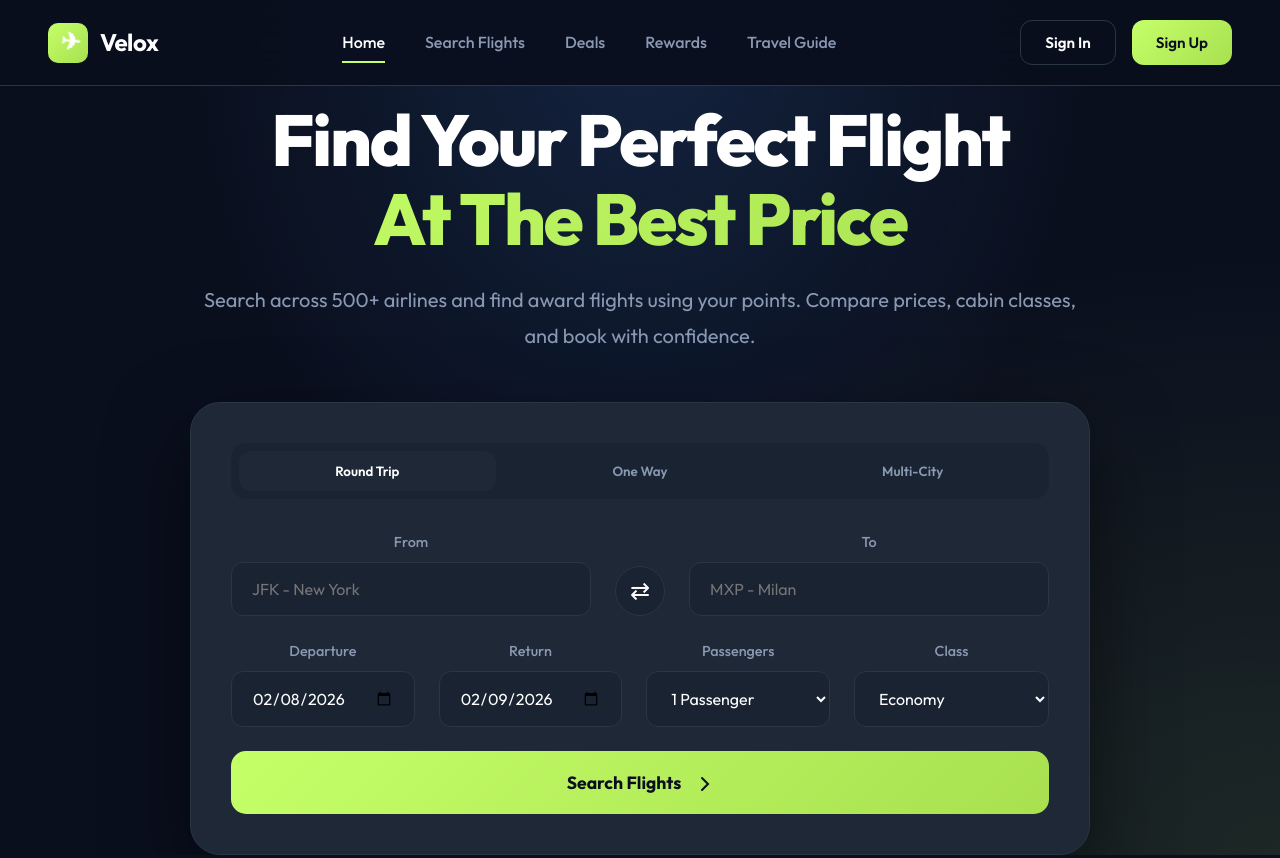
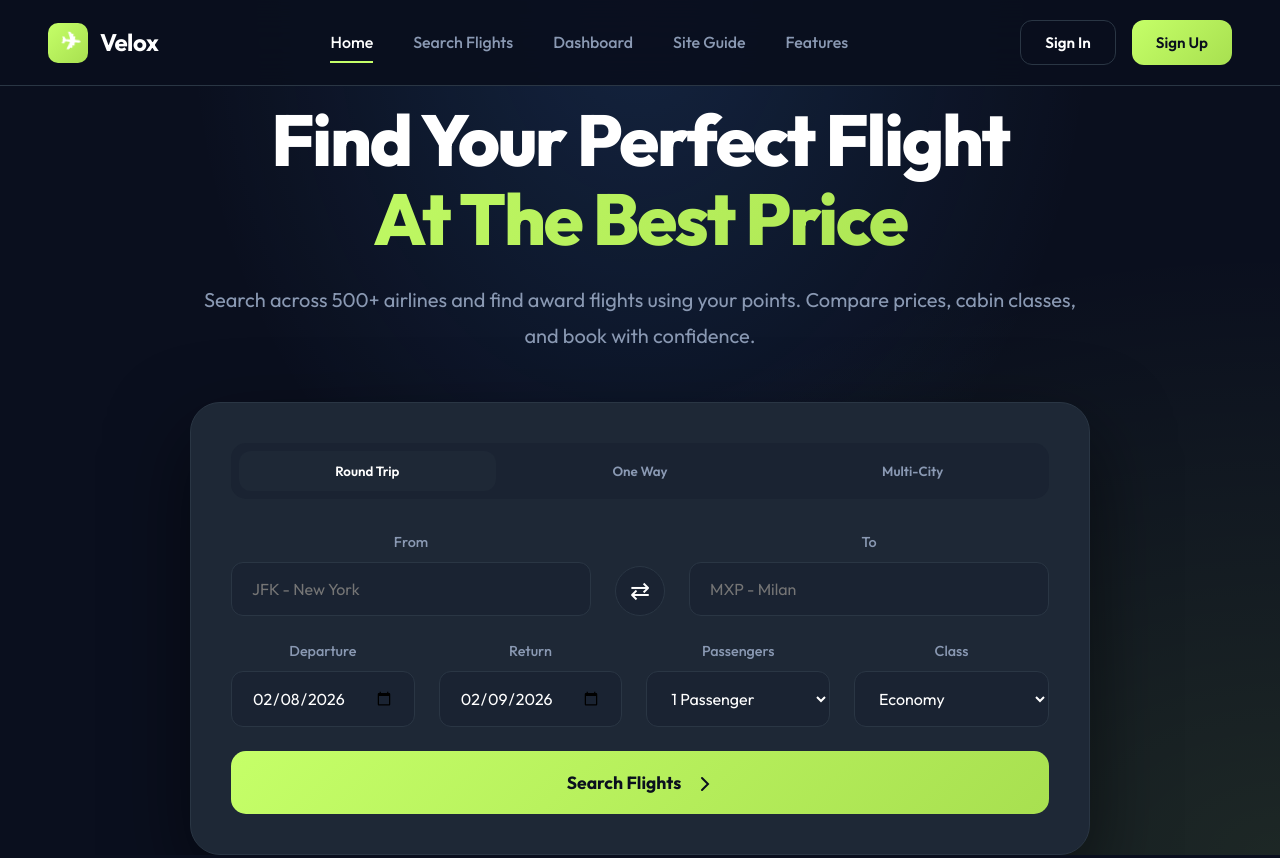
Before and after one commit to nischalravi/AwardFlight, a plain HTML site: page index.html in a window 1280 px wide. Shown: the top 858 px of the page. Drawn offline with Linux system fonts and the light colour scheme.

Commit message:
Update navigation links in index.html

```diff
--- a/index.html
+++ b/index.html
@@ -18,9 +18,9 @@
             <nav class="nav">
                 <a href="index.html" class="active">Home</a>
                 <a href="search.html">Search Flights</a>
-                <a href="deals.html">Deals</a>
-                <a href="rewards.html">Rewards</a>
-                <a href="blog.html">Travel Guide</a>
+                <a href="dashboard.html">Dashboard</a>
+                <a href="sitemap.html">Site Guide</a>
+                <a href="#features">Features</a>
             </nav>
             <div class="header-actions">
                 <button class="btn-secondary">Sign In</button>
```
